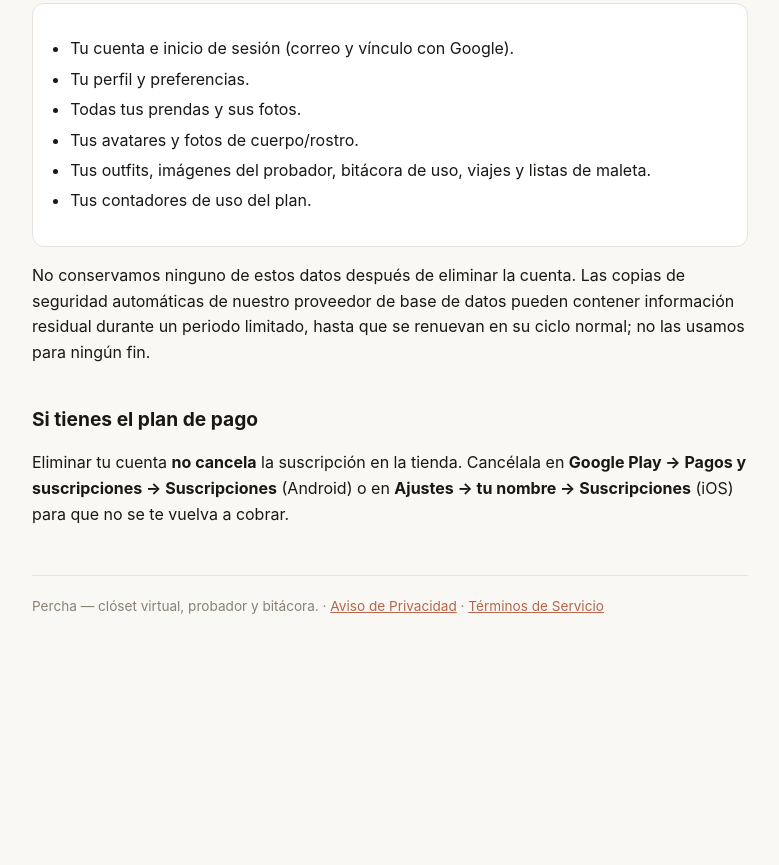
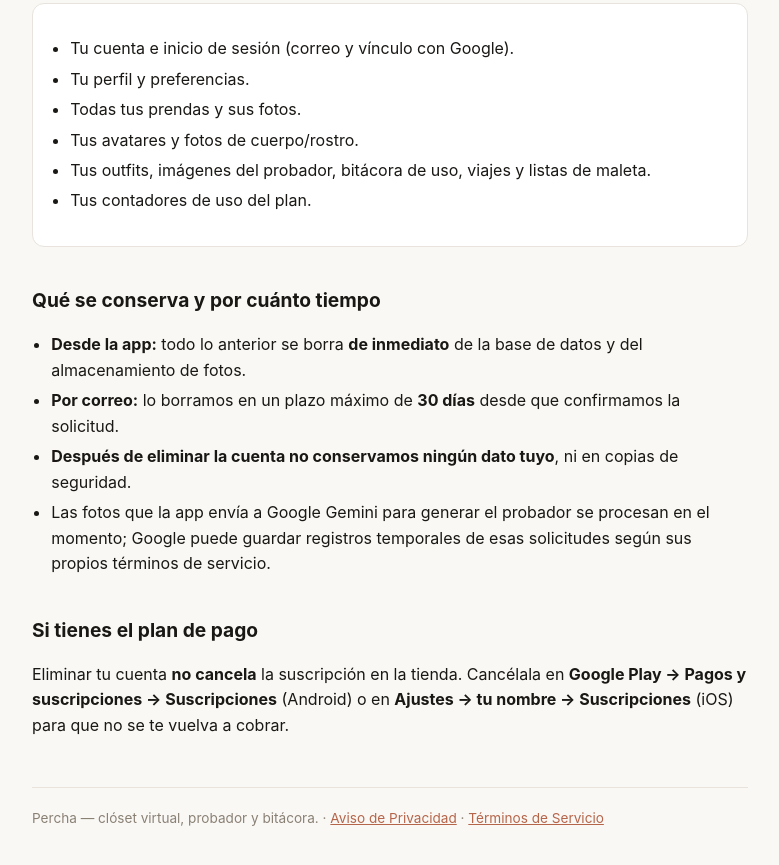
Before and after one commit to edgarMG1989/percha-privacy, a plain HTML site: page eliminar-cuenta.html in a window 1280 px wide. Shown: the part 758-1623 px from the top of the page, without its empty margins (250-1029 px from the left). Before the commit the page ends 1456 px from the top, so only its background shows below. Drawn offline with Linux system fonts and the light colour scheme.

Commit message:
Eliminar cuenta: plazos de retención explícitos (requisito de Google Play)
Co-Authored-By: Claude Opus 5.5 <noreply@anthropic.com>

```diff
--- a/eliminar-cuenta.html
+++ b/eliminar-cuenta.html
@@ -64,9 +64,13 @@
       <li>Tus contadores de uso del plan.</li>
     </ul>
   </div>
-  <p>No conservamos ninguno de estos datos después de eliminar la cuenta. Las copias de seguridad
-  automáticas de nuestro proveedor de base de datos pueden contener información residual durante un
-  periodo limitado, hasta que se renuevan en su ciclo normal; no las usamos para ningún fin.</p>
+  <h2>Qué se conserva y por cuánto tiempo</h2>
+  <ul>
+    <li><strong>Desde la app:</strong> todo lo anterior se borra <strong>de inmediato</strong> de la base de datos y del almacenamiento de fotos.</li>
+    <li><strong>Por correo:</strong> lo borramos en un plazo máximo de <strong>30 días</strong> desde que confirmamos la solicitud.</li>
+    <li><strong>Después de eliminar la cuenta no conservamos ningún dato tuyo</strong>, ni en copias de seguridad.</li>
+    <li>Las fotos que la app envía a Google Gemini para generar el probador se procesan en el momento; Google puede guardar registros temporales de esas solicitudes según sus propios términos de servicio.</li>
+  </ul>
 
   <h2>Si tienes el plan de pago</h2>
   <p>Eliminar tu cuenta <strong>no cancela</strong> la suscripción en la tienda. Cancélala en
```
